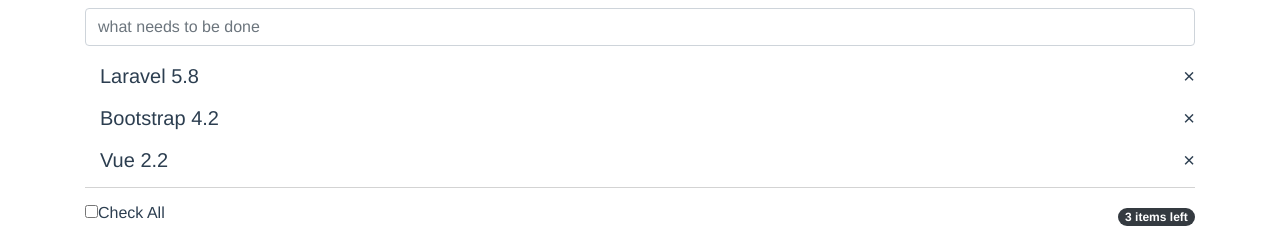
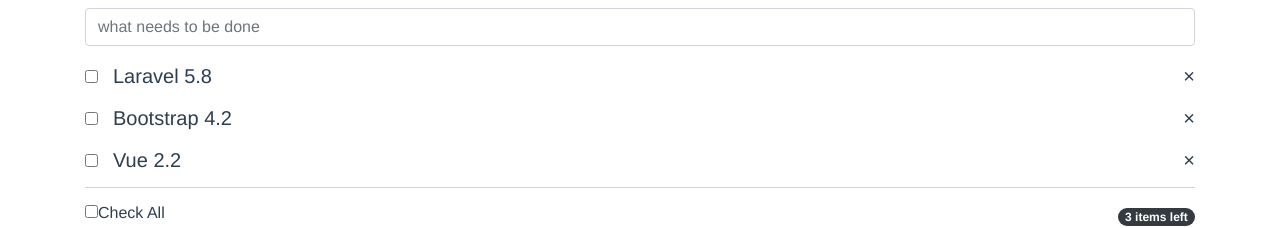
Before and after one commit to JermineJunior/VueTodo, a Vue app: page / in a window 1280 px wide. Shown: the part 147-375 px from the top of the page. Built offline with nearby package versions, Linux system fonts and the light colour scheme.

Commit message:
fixed a bug
check all wasnt working because it been moved to another component ads to add a watcher..... etc

```diff
--- a/src/components/TodoItem.vue
+++ b/src/components/TodoItem.vue
@@ -1,6 +1,7 @@
 <template>
   <div class="todo-item">
     <div class="content-left">
+          <input type="checkbox" v-model="completed" @change="doneEdit">
           <div v-if="!editing" @dblclick="editTodo" :class="{ completed : completed}" class="space">
             {{title }}
           </div>
@@ -40,6 +41,19 @@
       'beforeEditCache':''
     }
   },
+  watch: {
+    checkAll() {
+      this.completed = this.checkAll ? true : this.todo.completed;
+    }
+  },
+  directives: {
+  focus: {
+    // directive definition
+    inserted: function (el) {
+      el.focus()
+    }
+  }
+},
   methods: {
     removeTodo(index){
       this.$emit('removed',index)
```
